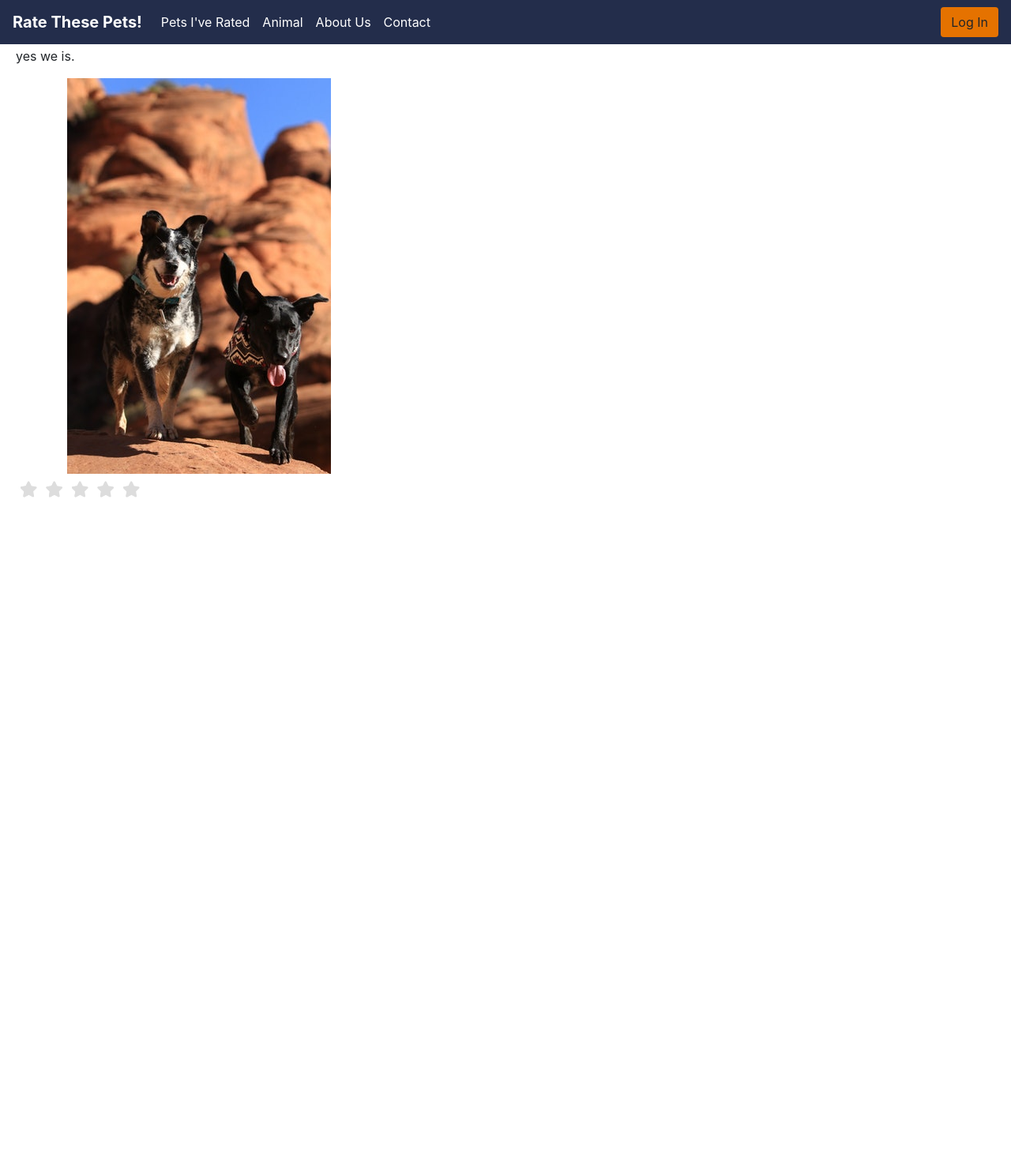
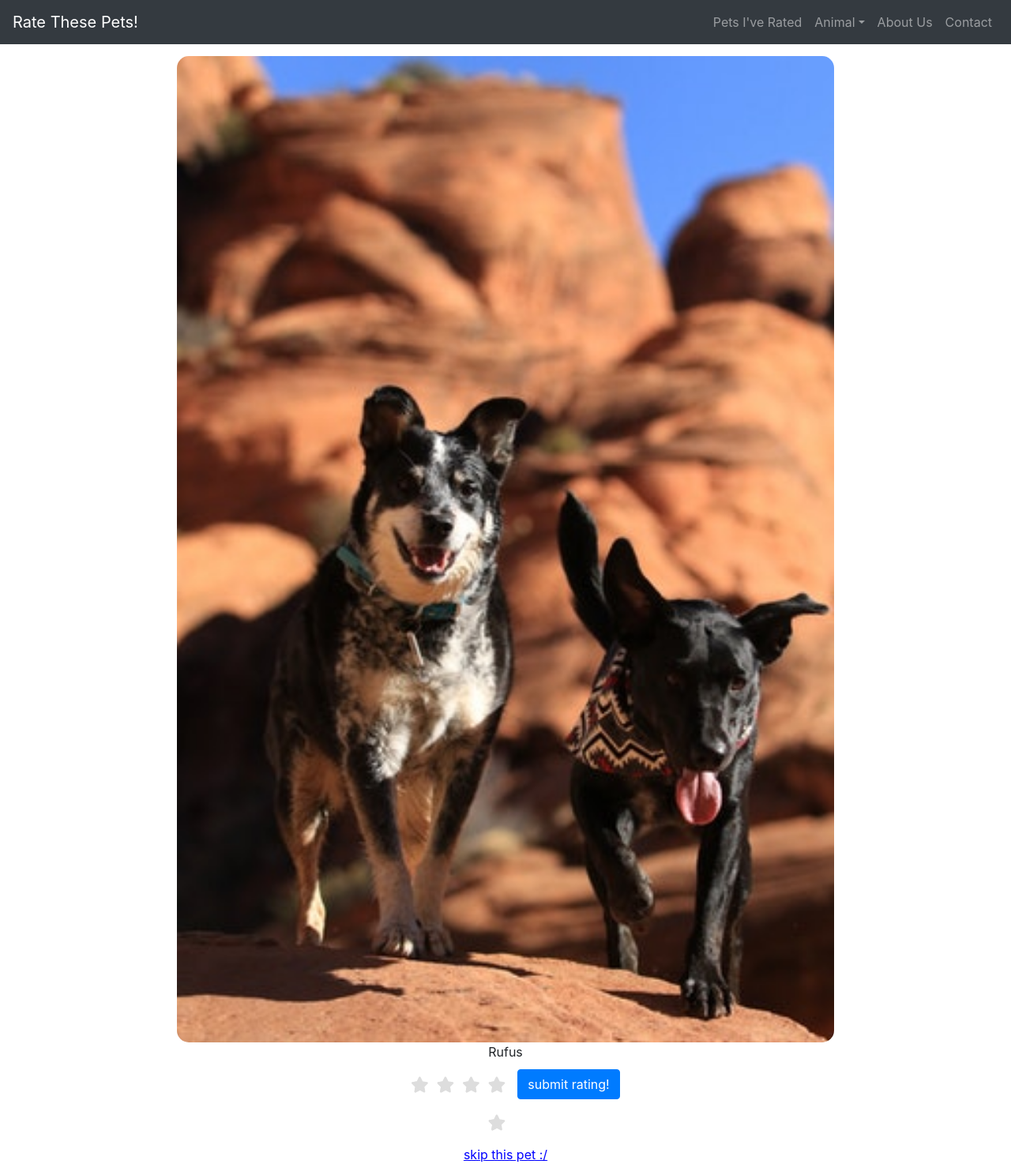
Before and after one commit to noahfrench/pl4wa_assignment3, a PHP site: page /home.html in a window 1280 px wide. Shown: the whole page at 79% size. Before the commit the page ends 630 px from the top, so only its background shows below. Run offline with PHP 8.4, Linux system fonts and the light colour scheme; some libraries are stand-ins or nearby versions.

Commit message:
a bunch of changes.

```diff
--- a/home.html
+++ b/home.html
@@ -1,72 +1,110 @@
 <!DOCTYPE html>
-<html>
+<html lang="en">
 
 <head>
-        <link rel="stylesheet" href="https://stackpath.bootstrapcdn.com/bootstrap/4.3.1/css/bootstrap.min.css" integrity="sha384-ggOyR0iXCbMQv3Xipma34MD+dH/1fQ784/j6cY/iJTQUOhcWr7x9JvoRxT2MZw1T" crossorigin="anonymous">
+
+	<meta charset="utf-8">
+	<meta http-equiv="X-UA-Compatible" content="IE=edge">
+	<meta name="viewport" content="width=device-width, initial-scale=1">
+
+	<link rel="stylesheet" href="https://maxcdn.bootstrapcdn.com/bootstrap/4.2.1/css/bootstrap.min.css" />
 	<link rel="stylesheet" href="https://cdnjs.cloudflare.com/ajax/libs/font-awesome/4.7.0/css/font-awesome.min.css">
 	<link rel="stylesheet" href="styles/style.css">
-        <meta charset="utf-8">
+
 </head>
 
+	<script>
+
+		var pets = [];
+		var pet1 = {file:"pet1.jpg", name:"Rufus"};
+		var pet2 = {file:"pet2.jpg", name:"Eduardo"};
+		var pet3 = {file:"pet3.jpg", name:"Angelica"};
+		var pet4 = {file:"pet4.jpg", name:"Salad"};
+		var pet5 = {file:"pet5.jpg", name:"Mittens"};
+
+		pets.push(pet2);
+		pets.push(pet3);
+		pets.push(pet4);
+		pets.push(pet5);
+		pets.push(pet1);
+
+		function changeImage() {
+			document.getElementById("imgClickAndChange").src = pets[0].file;
+			document.getElementById("pet-name").innerHTML = getName(pets[0]);
+			pets.push(pets.shift());
+
+			document.getElementById("stars").reset();
+		}
+
+		var getName = pet => pet.name;
+	</script>
+
 <body>
-<header>
-        <nav class="navbar navbar-expand-md navbar-dark fixed-top" style="background-color:#232D4B;">
-          <a class="navbar-brand" href="/" style="font-weight: bold;">Rate These Pets!</a>
-          <button class="navbar-toggler" type="button" data-toggle="collapse" data-target="#navbarCollapse" aria-controls="navbarCollapse" aria-expanded="false" aria-label="Toggle navigation">
+
+	<nav class="navbar navbar-expand-md bg-dark navbar-dark">
+		<a class="navbar-brand" href="#">Rate These Pets!</a>
+		<button class="navbar-toggler" type="button" data-toggle="collapse" data-target="#collapsibleNavbar">
 			<span class="navbar-toggler-icon"></span>
 		</button>
-          <div class="collapse navbar-collapse" id="navbarCollapse">
-            <ul class="navbar-nav mr-auto">
-              <li class="nav-item active">
-                <a class="nav-link" href="/">Pets I've Rated<span class="sr-only">(current)</span></a>
+		<div class="collapse navbar-collapse justify-content-end" id="collapsibleNavbar">
+			<ul class="navbar-nav">
+				<li class="nav-item">
+					<a class="nav-link" href="#">Pets I've Rated</a>
 				</li>
-              <li class="nav-item active">
-                <a class="nav-link" href="/">Animal</a>
+				<li class="nav-item dropdown">
+					<a class="nav-link dropdown-toggle" href="#" id="dropdown01" data-toggle="dropdown" aria-haspopup="true" aria-expanded="false">Animal</a>
+					<div class="dropdown-menu" aria-labelledby="dropdown01">
+						<a class="dropdown-item" href="#">Dogs</a>
+						<a class="dropdown-item" href="#">Cats</a>
+						<a class="dropdown-item" href="#">Lizards</a>
+						<a class="dropdown-item" href="#">Rabbits</a>
+						<a class="dropdown-item" href="#">Birds</a>
+					</div>
 				</li>
-              <li class="nav-item active">
-                <a class="nav-link" href="/">About Us</a>
+				<li class="nav-item">
+					<a class="nav-link" href="#">About Us</a>
 				</li>
-              <li class="nav-item active">
-                    <a class="nav-link" href="/">Contact</a>
+				<li class="nav-item">
+					<a class="nav-link" href="#">Contact</a>
 				</li>
-              <!--<li class="nav-item">
-                <a class="nav-link disabled" href="/">Disabled</a>
-              </li>-->
 			</ul>
-            <a href="/"><button class="btn" style="background-color: #E57200;" type="submit">Log In</button></a>
 		</div>
 	</nav>
-      </header>
-<h1>We out here.</h1>
-<p>yes we is.</p>
 
-<div class="container" >
-    <div id="slideshow">
-            <img alt="slideshow" src="pet1.jpg" id="imgClickAndChange" onclick="changeImage()" />
-    </div>
+	<div class="container text-center" >
+
+		<img class="animal-pic" alt="slideshow" src="pet1.jpg" id="imgClickAndChange"/>
+
+
+		<div id="pet-name">
+			<script>
+				document.write(getName(pet1));
+			</script>
 		</div>
 
-<fieldset class="rating">
+		<div class="d-flex justify-content-center" style="padding-top: 10px;">
+			<form class="rating" id="stars">
 				<input type="radio" id="star5" name="rating" value="5" /><label class = "full" for="star5" title="Awesome - 5 stars"></label>
 				<input type="radio" id="star4half" name="rating" value="4 and a half" /><label class="half" for="star4half" title="Pretty good - 4.5 stars"></label>
 				<input type="radio" id="star4" name="rating" value="4" /><label class = "full" for="star4" title="Pretty good - 4 stars"></label>
 				<input type="radio" id="star3half" name="rating" value="3 and a half" /><label class="half" for="star3half" title="Meh - 3.5 stars"></label>
 				<input type="radio" id="star3" name="rating" value="3" /><label class = "full" for="star3" title="Meh - 3 stars"></label>
-    <input type="radio" id="star2half" name="rating" value="2 and a half" /><label class="half" for="star2half" title="Kinda bad - 2.5 stars"></label>
+				<input type="radio" id="star2half" name="rating" value="2 and a half" /><label class="half" for="star2half" title=" bad - 2.5 stars"></label>
 				<input type="radio" id="star2" name="rating" value="2" /><label class = "full" for="star2" title="Kinda bad - 2 stars"></label>
-    <input type="radio" id="star1half" name="rating" value="1 and a half" /><label class="half" for="star1half" title="Meh - 1.5 stars"></label>
+				<input type="radio" id="star1half" name="rating" value="1 and a half" /><label class="half" for="star1half" title="Kinda bad - 1.5 stars"></label>
 				<input type="radio" id="star1" name="rating" value="1" /><label class = "full" for="star1" title="Sucks big time - 1 star"></label>
 				<input type="radio" id="starhalf" name="rating" value="half" /><label class="half" for="starhalf" title="Sucks big time - 0.5 stars"></label>
-</fieldset>
+			</form>
+			<button type="button" class="btn btn-primary" style="height: 100%; margin-left: 10px;" onclick="changeImage()">submit rating!</button>
+		</div>
 
-<script language="javascript">
-        var imgs = ["pet2.jpg", "pet3.jpg", "pet4.jpg", "pet5.jpg", "pet1.jpg"];
+		<div class="skip-pet" onclick="changeImage(); clearStars();">
+			skip this pet :/
+		</div>
+	</div>
 
-        function changeImage() {
-            document.getElementById("imgClickAndChange").src = imgs[0];
-            imgs.push(imgs.shift())
-        }
-    </script>
+	<script src="https://ajax.googleapis.com/ajax/libs/jquery/3.3.1/jquery.min.js"></script>
+	<script src="https://maxcdn.bootstrapcdn.com/bootstrap/4.2.1/js/bootstrap.min.js"></script>
 
 </body>
 </html>
--- a/styles/style.css
+++ b/styles/style.css
@@ -2,19 +2,24 @@
 
 @import url(//netdna.bootstrapcdn.com/font-awesome/3.2.1/css/font-awesome.css);
 
-fieldset, label { margin: 0; padding: 0; }
-body{ margin: 20px; }
-h1 { font-size: 1.5em; margin: 10px; }
+.animal-pic {
+  width: 75%;
+  margin-top: 15px;
+  border-radius: 15px;
+}
 
-#slideshow {
-    margin-left: auto;
-    margin-right: auto;
+.skip-pet {
+  color: blue;
+  text-decoration: underline;
+  cursor: pointer;
 }
+
 /****** Style Star Rating Widget *****/
 
 .rating {
   border: none;
-  float: left;
+  width: 150px;
+  text-align: center;
 }
 
 .rating > input { display: none; }
```
Lines whose indentation alone changed are shown as unchanged.
